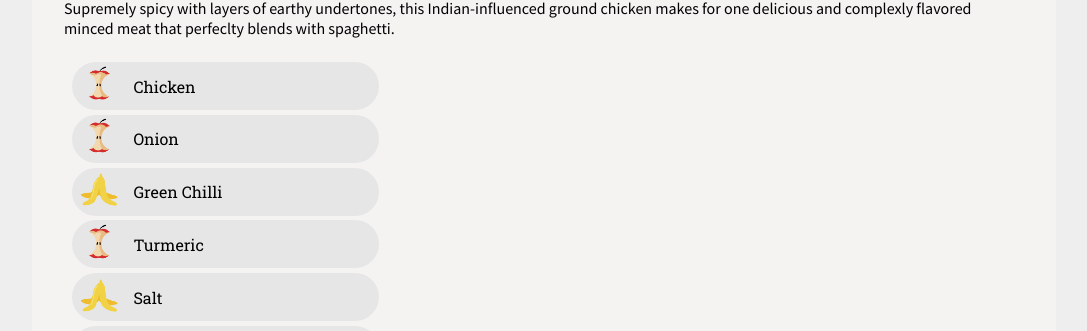
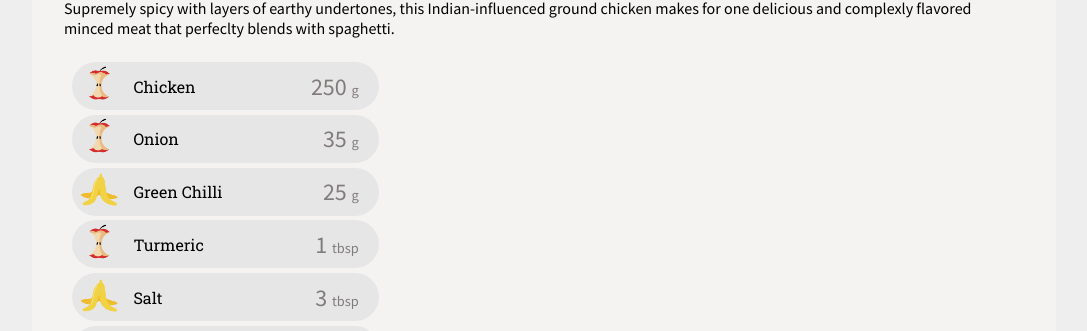
Before and after one commit to MidnightJabber/foodie-ui, a React app: page /recipe/1 in a window 1280 px wide. Shown: the part 457-788 px from the top of the page, without its empty margins (96-1183 px from the left). Built offline with nearby package versions, Linux system fonts and the light colour scheme; the HTML template or start-up script is replaced by a standard one; what reduxsauce, seamless-immutable would draw is missing.

Commit message:
Add ingredient measurements to the recipe

```diff
--- a/src/components/Recipe/Recipe.jsx
+++ b/src/components/Recipe/Recipe.jsx
@@ -8,7 +8,6 @@ import RecipeIngredients from './RecipeIngredients';
 import RecipeIngredient from './RecipeIngredient';
 
 import './Recipe.scss';
-
 
 class Recipe extends Component {
   state = {
@@ -23,30 +22,44 @@ class Recipe extends Component {
       {
         title: 'Chicken',
         image: EatenApple,
+        quantity: 250,
+        unit: 'g',
       },
       {
         title: 'Onion',
         image: EatenApple,
+        quantity: 35,
+        unit: 'g',
       },
       {
         title: 'Green Chilli',
         image: EatenBanana,
+        quantity: 25,
+        unit: 'g',
       },
       {
         title: 'Turmeric',
         image: EatenApple,
+        quantity: 1,
+        unit: 'tbsp',
       },
       {
         title: 'Salt',
         image: EatenBanana,
+        quantity: 3,
+        unit: 'tbsp',
       },
       {
         title: 'Black Pepper',
         image: EatenBanana,
+        quantity: 2,
+        unit: 'tbsp',
       },
       {
         title: 'Tomato puree',
         image: EatenBanana,
+        quantity: 150,
+        unit: 'g',
       },
     ],
   };
@@ -62,10 +75,17 @@ class Recipe extends Component {
   )
 
   getIngredients = () => (
-    this.state.ingredients.map(({ image, title }) => (
+    this.state.ingredients.map(({
+      image,
+      title,
+      quantity,
+      unit,
+    }) => (
       <RecipeIngredient
         title={title}
         image={image}
+        quantity={quantity}
+        unit={unit}
       />
     ))
   )
--- a/src/components/Recipe/RecipeIngredient.jsx
+++ b/src/components/Recipe/RecipeIngredient.jsx
@@ -3,23 +3,38 @@ import PropTypes from 'prop-types';
 
 import './RecipeIngredient.scss';
 
-const RecipeIngredient = ({ title, image }) => (
+const RecipeIngredient = ({
+  title,
+  image,
+  quantity,
+  unit,
+}) => (
   <li className="recipeingredient">
     <div className="recipeingredient-image-container">
       <img className="recipeingredient-image" alt={title} src={image} />
     </div>
-    <div className="recipeingredient-title">{title}</div>
+    <div className="recipeingredient-title">
+      {title}
+    </div>
+    <div className="recipeingedient-measurement">
+      {`${quantity} `}
+      <span>{unit}</span>
+    </div>
   </li>
 );
 
 RecipeIngredient.propTypes = {
   title: PropTypes.string,
   image: PropTypes.string,
+  quantity: PropTypes.string,
+  unit: PropTypes.string,
 };
 
 RecipeIngredient.defaultProps = {
   title: '',
   image: '',
+  quantity: '',
+  unit: '',
 };
 
 export default RecipeIngredient;
--- a/src/components/Recipe/RecipeIngredient.scss
+++ b/src/components/Recipe/RecipeIngredient.scss
@@ -1,7 +1,6 @@
 @import url('https://fonts.googleapis.com/css?family=Roboto+Slab');
 
 .recipeingredient {
-
   display: flex;
   height: 3em;
   background-color: #e7e6e6;
@@ -22,4 +21,17 @@
     font-family: 'Roboto Slab', serif;
     font-size: 1em;
   }
+
+  .recipeingedient-measurement {
+    flex-grow: 100;
+    text-align: end;
+    align-self: center;
+    font-size: 1.5em;
+    padding-right: 0.85em;
+    color: #807c7c;
+
+      > span {
+        font-size: 0.6em;
       }
+  }
+}
```
Lines whose indentation alone changed are shown as unchanged.
